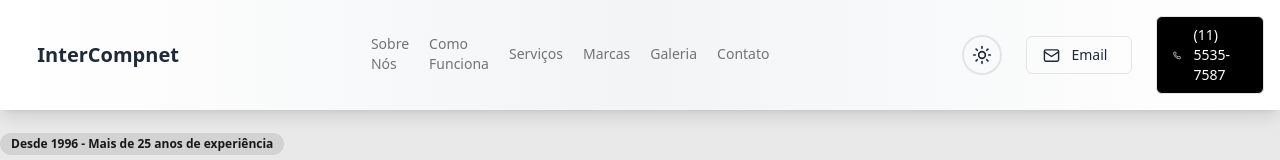
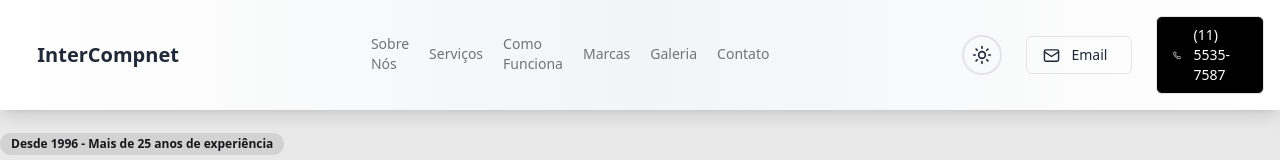
Before and after one commit to Daischi/Intercompnet, a Next.js app: page / in a window 1280 px wide. Shown: the top 160 px of the page. Built offline with nearby package versions, Linux system fonts and the light colour scheme.

Commit message:
alterando barra de navegação

```diff
--- a/src/components/Navegation/index.tsx
+++ b/src/components/Navegation/index.tsx
@@ -51,17 +51,19 @@ export default function Navigation() {
         >
           Sobre Nós
         </Link>
-        <Link
-          className="text-neutral-500 dark:text-zinc-400 hover:text-foreground transition-all duration-300 dark:hover:text-foreground border-b-2 border-transparent hover:border-foreground"
-          href=""
-        >
-          Como Funciona
-        </Link>
+
         <Link
           className="text-neutral-500 dark:text-zinc-400 hover:text-foreground transition-all duration-300 dark:hover:text-foreground border-b-2 border-transparent hover:border-foreground"
           href=""
         >
           Serviços
+        </Link>
+
+        <Link
+          className="text-neutral-500 dark:text-zinc-400 hover:text-foreground transition-all duration-300 dark:hover:text-foreground border-b-2 border-transparent hover:border-foreground"
+          href="#"
+        >
+          Como Funciona
         </Link>
         <Link
           className="text-neutral-500 dark:text-zinc-400 hover:text-foreground transition-all duration-300 dark:hover:text-foreground border-b-2 border-transparent hover:border-foreground"
```
